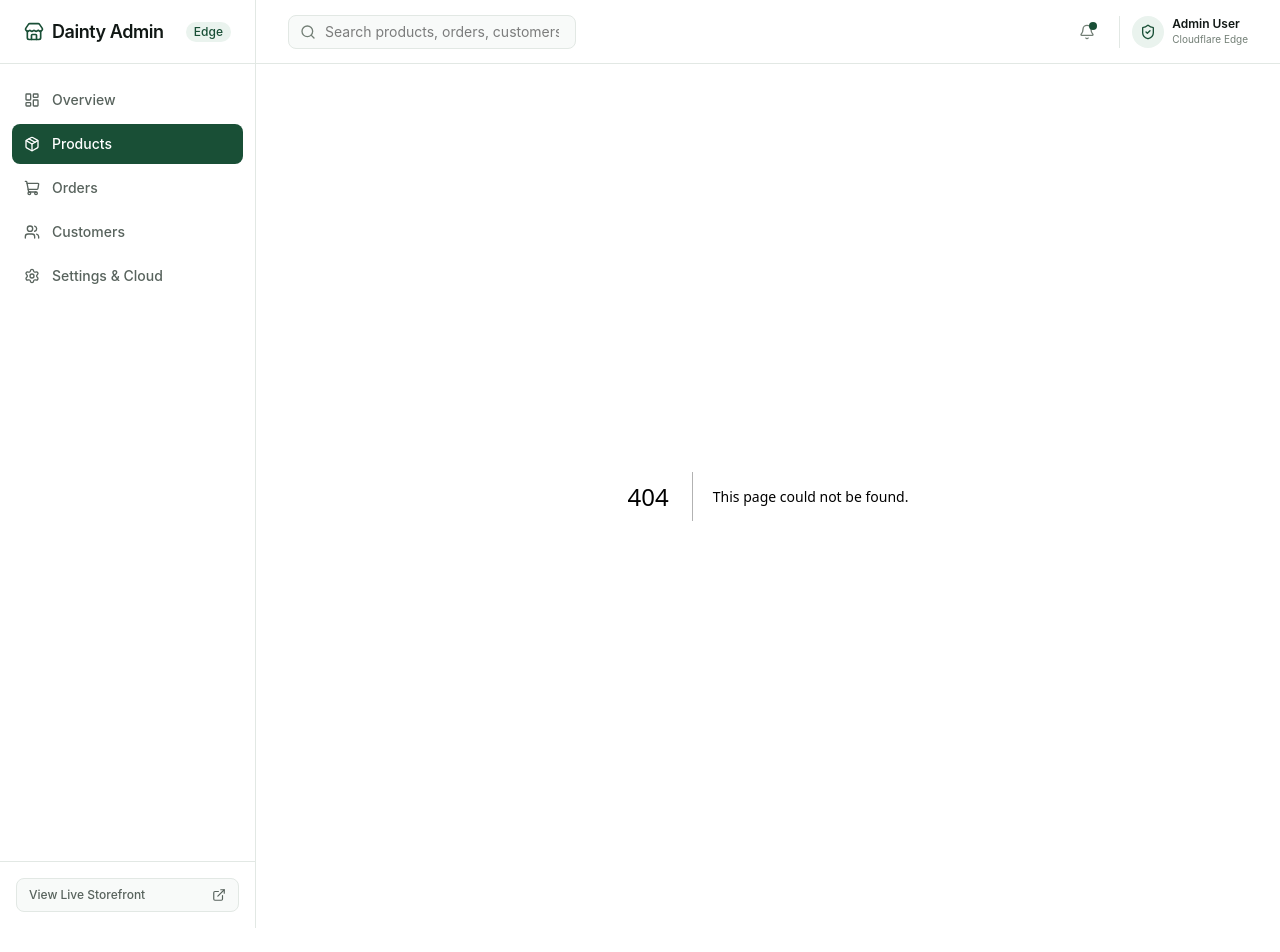
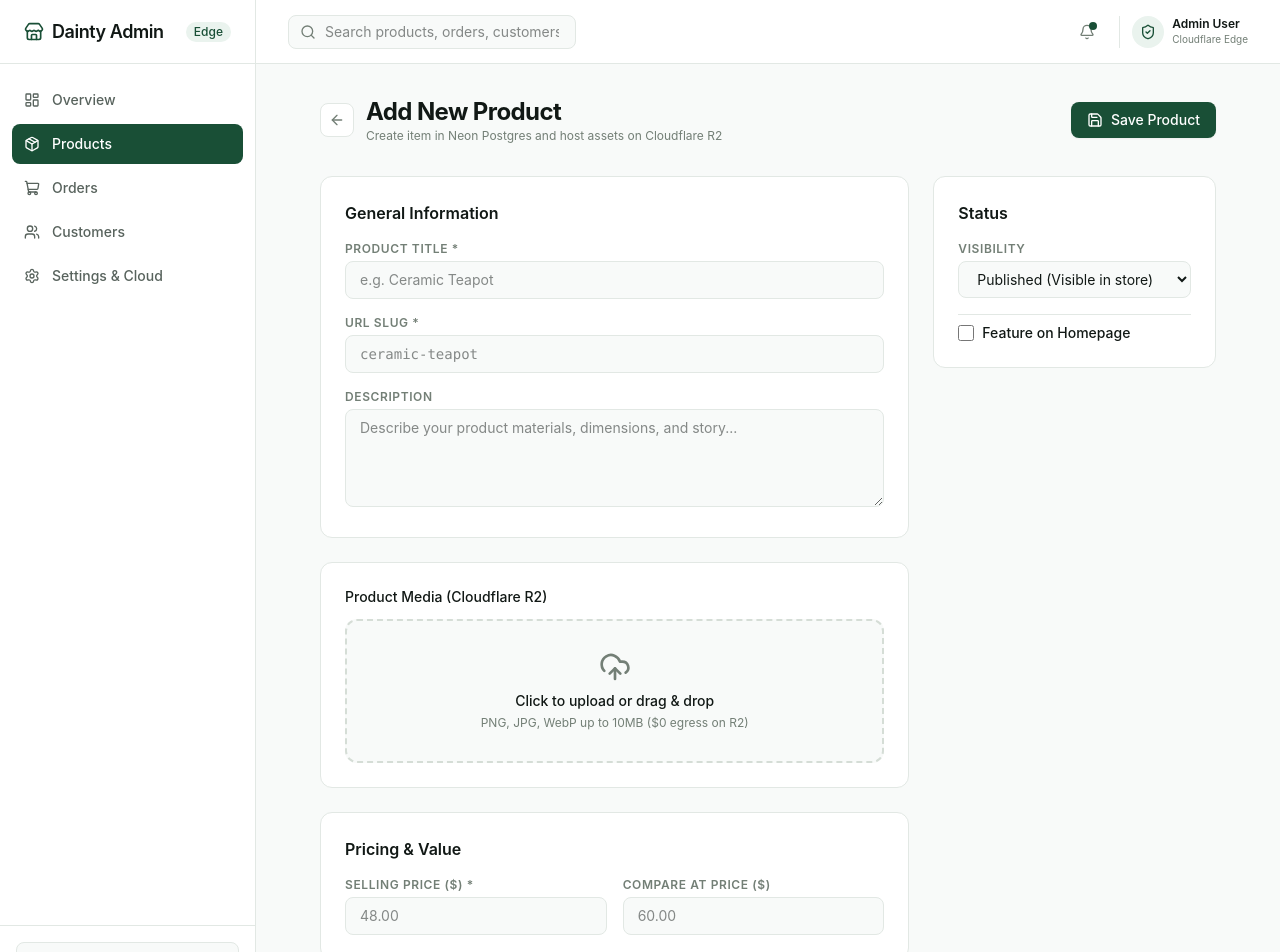
Before and after one commit to swathykjose-a11y/admin, a Next.js app: page /products/new in a window 1280 px wide. Before the commit this address had no page. Shown: the top 952 px of the page. Before the commit the page ends 928 px from the top, so only its background shows below. Built offline with nearby package versions, Linux system fonts and the light colour scheme; no server answers.

Commit message:
feat(products): add product creation workflow with media and variant controls

```diff
--- /dev/null
+++ b/src/app/products/new/page.tsx
@@ -0,0 +1,234 @@
+"use client";
+
+import { useState } from "react";
+import { useRouter } from "next/navigation";
+import Link from "next/link";
+import { ArrowLeft, Save, Loader2 } from "lucide-react";
+import { ImageUploader } from "../../../components/ImageUploader";
+import { api } from "../../../lib/api";
+
+export default function NewProductPage() {
+  const router = useRouter();
+  const [loading, setLoading] = useState(false);
+  const [error, setError] = useState<string | null>(null);
+
+  const [title, setTitle] = useState("");
+  const [slug, setSlug] = useState("");
+  const [description, setDescription] = useState("");
+  const [price, setPrice] = useState("");
+  const [compareAtPrice, setCompareAtPrice] = useState("");
+  const [status, setStatus] = useState<"draft" | "published">("published");
+  const [featured, setFeatured] = useState(false);
+  const [uploadedImages, setUploadedImages] = useState<Array<{ url: string; key: string }>>([]);
+
+  const handleTitleChange = (val: string) => {
+    setTitle(val);
+    // Auto-generate slug
+    setSlug(
+      val
+        .toLowerCase()
+        .replace(/[^a-z0-9]+/g, "-")
+        .replace(/^-+|-+$/g, "")
+    );
+  };
+
+  const handleSubmit = async (e: React.FormEvent) => {
+    e.preventDefault();
+    if (!title || !price) {
+      setError("Title and price are required");
+      return;
+    }
+
+    setLoading(true);
+    setError(null);
+
+    try {
+      await api.createProduct({
+        title,
+        slug,
+        description,
+        price,
+        compareAtPrice: compareAtPrice || undefined,
+        status,
+        featured,
+        images: uploadedImages,
+      });
+
+      router.push("/products");
+    } catch (err: unknown) {
+      const msg = err instanceof Error ? err.message : "Failed to create product";
+      setError(msg);
+    } finally {
+      setLoading(false);
+    }
+  };
+
+  return (
+    <form onSubmit={handleSubmit} className="space-y-8 max-w-4xl mx-auto">
+      {/* Top Bar */}
+      <div className="flex items-center justify-between">
+        <div className="flex items-center gap-3">
+          <Link
+            href="/products"
+            className="p-2 text-[#737F76] hover:text-[#111815] bg-white border border-[#E2E8E4] rounded-lg transition-colors"
+          >
+            <ArrowLeft className="w-4 h-4" />
+          </Link>
+          <div>
+            <h1 className="text-2xl font-bold tracking-tight text-[#111815]">Add New Product</h1>
+            <p className="text-xs text-[#737F76]">Create item in Neon Postgres and host assets on Cloudflare R2</p>
+          </div>
+        </div>
+
+        <button
+          type="submit"
+          disabled={loading}
+          className="inline-flex items-center gap-2 bg-[#194F36] hover:bg-[#133D2A] text-white text-sm font-medium px-4 py-2 rounded-lg transition-colors shadow-xs disabled:opacity-50"
+        >
+          {loading ? (
+            <>
+              <Loader2 className="w-4 h-4 animate-spin" />
+              Saving...
+            </>
+          ) : (
+            <>
+              <Save className="w-4 h-4" />
+              Save Product
+            </>
+          )}
+        </button>
+      </div>
+
+      {error && (
+        <div className="p-4 bg-rose-50 border border-rose-200 text-rose-700 text-sm rounded-xl">
+          {error}
+        </div>
+      )}
+
+      <div className="grid grid-cols-1 md:grid-cols-3 gap-6">
+        {/* Left Column: Core Info */}
+        <div className="md:col-span-2 space-y-6">
+          <div className="bg-white p-6 rounded-xl border border-[#E2E8E4] space-y-4">
+            <h3 className="text-base font-semibold text-[#111815]">General Information</h3>
+
+            <div>
+              <label className="block text-xs font-semibold text-[#737F76] uppercase tracking-wider mb-1">
+                Product Title *
+              </label>
+              <input
+                type="text"
+                required
+                value={title}
+                onChange={(e) => handleTitleChange(e.target.value)}
+                placeholder="e.g. Ceramic Teapot"
+                className="w-full px-3.5 py-2 text-sm bg-[#F8FAF9] border border-[#E2E8E4] rounded-lg focus:outline-none focus:ring-1 focus:ring-[#194F36]"
+              />
+            </div>
+
+            <div>
+              <label className="block text-xs font-semibold text-[#737F76] uppercase tracking-wider mb-1">
+                URL Slug *
+              </label>
+              <input
+                type="text"
+                required
+                value={slug}
+                onChange={(e) => setSlug(e.target.value)}
+                placeholder="ceramic-teapot"
+                className="w-full px-3.5 py-2 text-sm font-mono bg-[#F8FAF9] border border-[#E2E8E4] rounded-lg focus:outline-none focus:ring-1 focus:ring-[#194F36]"
+              />
+            </div>
+
+            <div>
+              <label className="block text-xs font-semibold text-[#737F76] uppercase tracking-wider mb-1">
+                Description
+              </label>
+              <textarea
+                rows={4}
+                value={description}
+                onChange={(e) => setDescription(e.target.value)}
+                placeholder="Describe your product materials, dimensions, and story..."
+                className="w-full px-3.5 py-2 text-sm bg-[#F8FAF9] border border-[#E2E8E4] rounded-lg focus:outline-none focus:ring-1 focus:ring-[#194F36]"
+              />
+            </div>
+          </div>
+
+          {/* Cloudflare R2 Upload Component */}
+          <div className="bg-white p-6 rounded-xl border border-[#E2E8E4]">
+            <ImageUploader
+              onImageUploaded={(img) => setUploadedImages((prev) => [...prev, img])}
+            />
+          </div>
+
+          {/* Pricing */}
+          <div className="bg-white p-6 rounded-xl border border-[#E2E8E4] space-y-4">
+            <h3 className="text-base font-semibold text-[#111815]">Pricing & Value</h3>
+            <div className="grid grid-cols-2 gap-4">
+              <div>
+                <label className="block text-xs font-semibold text-[#737F76] uppercase tracking-wider mb-1">
+                  Selling Price ($) *
+                </label>
+                <input
+                  type="number"
+                  step="0.01"
+                  required
+                  value={price}
+                  onChange={(e) => setPrice(e.target.value)}
+                  placeholder="48.00"
+                  className="w-full px-3.5 py-2 text-sm bg-[#F8FAF9] border border-[#E2E8E4] rounded-lg focus:outline-none focus:ring-1 focus:ring-[#194F36]"
+                />
+              </div>
+
+              <div>
+                <label className="block text-xs font-semibold text-[#737F76] uppercase tracking-wider mb-1">
+                  Compare at Price ($)
+                </label>
+                <input
+                  type="number"
+                  step="0.01"
+                  value={compareAtPrice}
+                  onChange={(e) => setCompareAtPrice(e.target.value)}
+                  placeholder="60.00"
+                  className="w-full px-3.5 py-2 text-sm bg-[#F8FAF9] border border-[#E2E8E4] rounded-lg focus:outline-none focus:ring-1 focus:ring-[#194F36]"
+                />
+              </div>
+            </div>
+          </div>
+        </div>
+
+        {/* Right Column: Status & Placement */}
+        <div className="space-y-6">
+          <div className="bg-white p-6 rounded-xl border border-[#E2E8E4] space-y-4">
+            <h3 className="text-base font-semibold text-[#111815]">Status</h3>
+
+            <div>
+              <label className="block text-xs font-semibold text-[#737F76] uppercase tracking-wider mb-1">
+                Visibility
+              </label>
+              <select
+                value={status}
+                onChange={(e) => setStatus(e.target.value as "draft" | "published")}
+                className="w-full px-3.5 py-2 text-sm bg-[#F8FAF9] border border-[#E2E8E4] rounded-lg focus:outline-none focus:ring-1 focus:ring-[#194F36]"
+              >
+                <option value="published">Published (Visible in store)</option>
+                <option value="draft">Draft (Hidden)</option>
+              </select>
+            </div>
+
+            <div className="pt-2 border-t border-[#E2E8E4]">
+              <label className="flex items-center gap-2 cursor-pointer">
+                <input
+                  type="checkbox"
+                  checked={featured}
+                  onChange={(e) => setFeatured(e.target.checked)}
+                  className="w-4 h-4 text-[#194F36] rounded border-[#E2E8E4] focus:ring-[#194F36]"
+                />
+                <span className="text-sm font-medium text-[#111815]">Feature on Homepage</span>
+              </label>
+            </div>
+          </div>
+        </div>
+      </div>
+    </form>
+  );
+}
```
